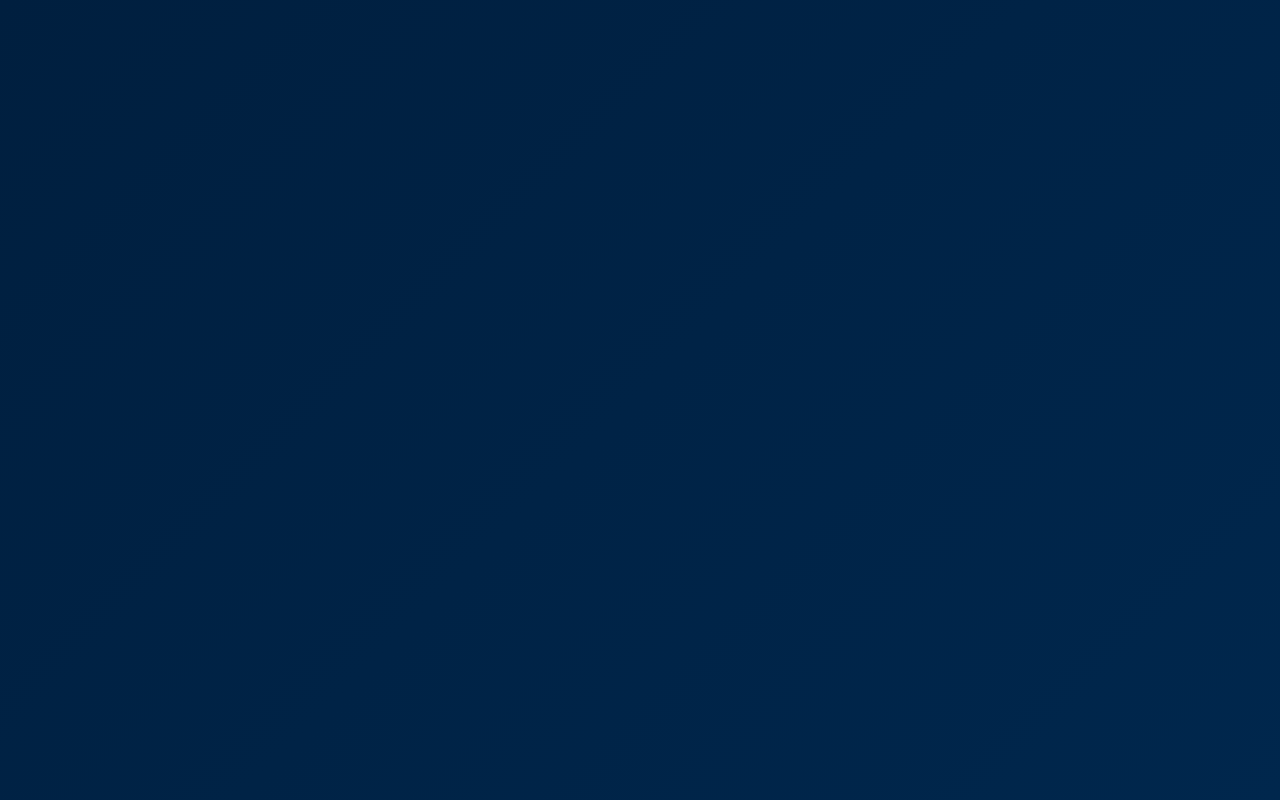
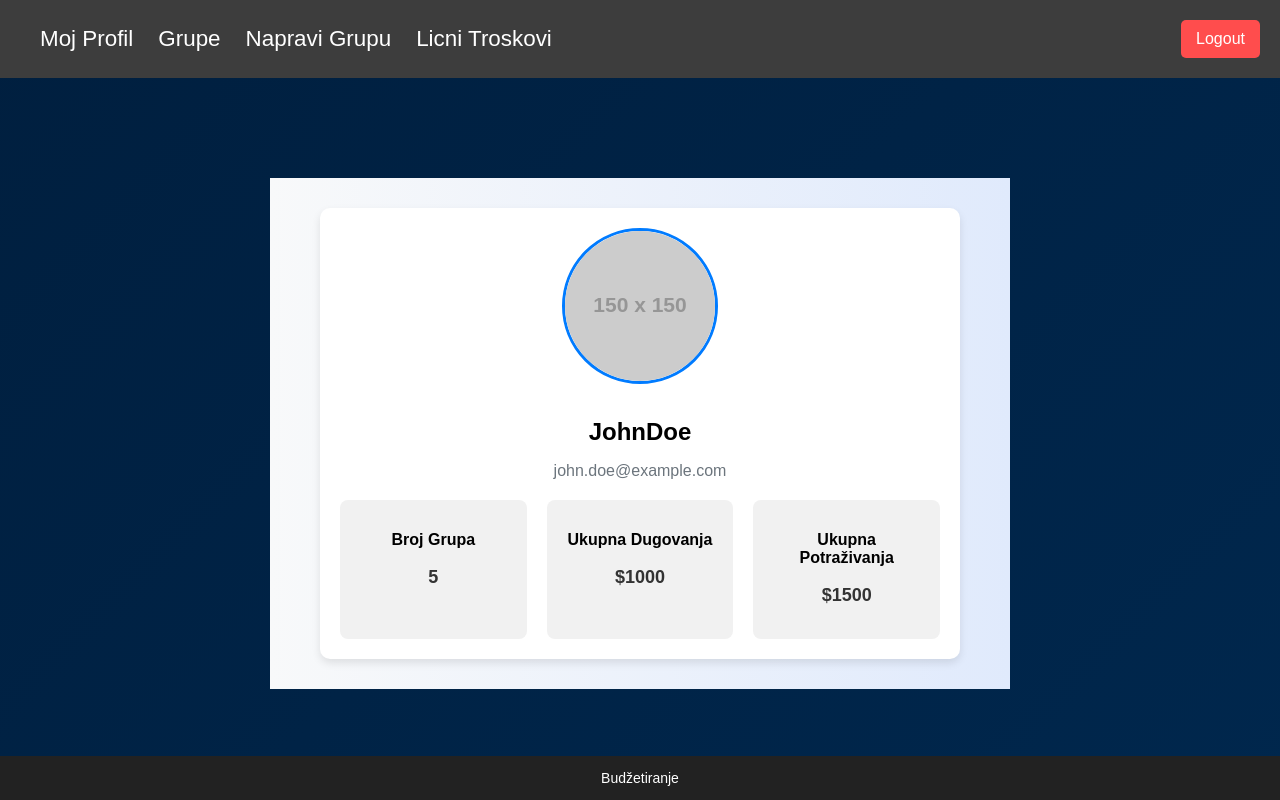
Before and after one commit to elab-development/internet-tehnologije-2024-projekat-budzetiranje_2021_0150, a React (Create React App) app in the folder front_domaci/: page /profile in a window 1280 px wide. Before the commit this address had no page. Built offline with nearby package versions, Linux system fonts and the light colour scheme.

Commit message:
Kreirana stranica profil ulogovanog korisnika, dodata navigacija i footer za potrebe react domaceg

```diff
--- a/front_domaci/src/App.js
+++ b/front_domaci/src/App.js
@@ -4,7 +4,7 @@ import { BrowserRouter as Router, Routes, Route } from "react-router-dom";
 import { useState } from "react";
 import Login from './Components/Login';
 import Register from './Components/Register';
-
+import Profile from './Components/Profile';
 
 function App() {
 
@@ -19,6 +19,7 @@ function App() {
         <Routes>
           <Route path="/" element={<Login />} />
           <Route path="/register" element={<Register />} />
+           <Route path="/profile" element={<Profile />} />
         </Routes>
       </div>
     </Router>
--- /dev/null
+++ b/front_domaci/src/Components/Footer.css
@@ -0,0 +1,12 @@
+.footer {
+  background-color: #222;
+  color: white;
+  text-align: center;
+  padding: 0;
+  font-size: 14px;
+
+  position: fixed;
+  bottom: 0;
+  left: 0;
+  width: 100%;
+}
--- /dev/null
+++ b/front_domaci/src/Components/Footer.jsx
@@ -0,0 +1,12 @@
+import React from "react";
+import "./Footer.css";
+
+function Footer() {
+  return (
+    <footer className="footer">
+      <p>Budžetiranje</p>
+    </footer>
+  );
+}
+
+export default Footer;
--- /dev/null
+++ b/front_domaci/src/Components/Navigation.css
@@ -0,0 +1,46 @@
+
+.nav-container {
+    display: flex;
+    justify-content: space-between;
+    align-items: center;
+    padding: 10px 0px;
+    background-color: #3d3d3d;
+    color: #fff;
+    position: relative;
+    width: 100%;
+  }
+
+
+  .nav-links {
+    display: flex;
+    list-style: none;
+    gap: 25px;
+  }
+
+  .nav-links a {
+    color: #fff;
+    text-decoration: none;
+    font-size: 1.4rem;
+    transition: color 0.3s;
+  }
+
+  .nav-links a:hover {
+    color: #ffcc00;
+  }
+
+
+  .logout-button {
+    background-color: #ff4d4d;
+    color: #fff;
+    border: none;
+    padding: 10px 15px;
+    margin-right: 20px;
+    font-size: 1rem;
+    border-radius: 5px;
+    cursor: pointer;
+    transition: background-color 0.3s;
+  }
+
+  .logout-button:hover {
+    background-color: #e60000;
+  }
--- /dev/null
+++ b/front_domaci/src/Components/Navigation.jsx
@@ -0,0 +1,65 @@
+import React, { useState, useEffect } from "react";
+import "./Navigation.css";
+
+const Navigation = () => {
+  const [role, setRole] = useState("vip");
+
+  useEffect(() => {
+    const storedRole = sessionStorage.getItem("role");
+    if (storedRole) {
+      setRole(storedRole);
+    }
+  }, []);
+
+  const renderNavigationLinks = () => {
+    switch (role) {
+      case "admin":
+        return (
+          <>
+            <li><a href="/users">Svi Korisnici</a></li>
+            <li><a href="/statistika">Statistika</a></li>
+          </>
+        );
+      case "vip":
+        return (
+          <>
+            <li><a href="/profile">Moj Profil</a></li>
+            <li><a href="/groups">Grupe</a></li>
+            <li><a href="/create-group">Napravi Grupu</a></li>
+            <li><a href="/personal-expences">Licni Troskovi</a></li>
+          </>
+        );
+      case "regular":
+        return (
+          <>
+            <li><a href="/profile">Moj Profil</a></li>
+            <li><a href="/groups">Grupe</a></li>
+            <li><a href="/create-group">Napravi Grupu</a></li>
+          </>
+        );
+      default:
+        return null;
+    }
+  };
+
+
+  const handleLogout = () => {
+    sessionStorage.removeItem("role");
+    window.location.href = "/";
+  };
+
+  return (
+    <nav className="navigation">
+      <div className="nav-container">
+        <ul className="nav-links">
+          {renderNavigationLinks()}
+        </ul>
+        <button className="logout-button" onClick={handleLogout}>
+          Logout
+        </button>
+      </div>
+    </nav>
+  );
+};
+
+export default Navigation;
--- /dev/null
+++ b/front_domaci/src/Components/Profile.css
@@ -0,0 +1,80 @@
+.profile-container {
+    margin: 100px auto;
+    padding: 20px;
+    width: 700px;
+    background: linear-gradient(to right, #f8f9fa, #e0eafc);
+  }
+
+  .profile-card {
+    width: 100%;
+    max-width: 600px;
+    background: #ffffff;
+    margin: 10px auto;
+    border-radius: 10px;
+    box-shadow: 0 4px 8px rgba(0, 0, 0, 0.1);
+    padding: 20px;
+    text-align: center;
+    overflow: hidden;
+  }
+
+  .profile-header {
+    position: relative;
+  }
+
+  .profile-image-container {
+    position: relative;
+    display: inline-block;
+    margin-bottom: 20px;
+  }
+
+  .profile-image {
+    width: 150px;
+    height: 150px;
+    border-radius: 50%;
+    object-fit: cover;
+    border: 3px solid #007bff;
+  }
+
+  .upload-input {
+    position: absolute;
+    top: 0;
+    left: 0;
+    width: 100%;
+    height: 100%;
+    opacity: 0;
+    cursor: pointer;
+  }
+
+  .profile-username {
+    font-size: 24px;
+    margin: 10px 0;
+  }
+
+  .profile-email {
+    color: #6c757d;
+    margin-bottom: 20px;
+  }
+
+  .profile-details {
+    display: grid;
+    grid-template-columns: repeat(3, 1fr);
+    gap: 20px;
+  }
+
+  .profile-stat {
+    padding: 15px;
+    background: #f1f1f1;
+    border-radius: 8px;
+    text-align: center;
+  }
+
+  .profile-stat h3 {
+    margin-bottom: 10px;
+    font-size: 16px;
+  }
+
+  .profile-stat p {
+    font-size: 18px;
+    font-weight: bold;
+    color: #333;
+  }
--- /dev/null
+++ b/front_domaci/src/Components/Profile.jsx
@@ -0,0 +1,68 @@
+import React, { useState } from "react";
+import "./Profile.css";
+import Navigation from "./Navigation";
+import Footer from "./Footer";
+
+const Profile = () => {
+  const [profileImage, setProfileImage] = useState(null);
+  const [username, setUsername] = useState("JohnDoe");
+  const [email, setEmail] = useState("john.doe@example.com");
+  const [groupCount, setGroupCount] = useState(5);
+  const [totalDebt, setTotalDebt] = useState(1000);
+  const [totalClaims, setTotalClaims] = useState(1500);
+
+  const handleImageUpload = (event) => {
+    const file = event.target.files[0];
+    if (file) {
+      const reader = new FileReader();
+      reader.onloadend = () => {
+        setProfileImage(reader.result);
+      };
+      reader.readAsDataURL(file);
+    }
+  };
+
+  return (
+    <>
+        <Navigation />
+
+        <div className="profile-container">
+        <div className="profile-card">
+            <div className="profile-header">
+            <div className="profile-image-container">
+                <img
+                src={profileImage || "https://via.placeholder.com/150"}
+                alt="Profilna slika"
+                className="profile-image"
+                />
+                <input
+                type="file"
+                className="upload-input"
+                onChange={handleImageUpload}
+                />
+            </div>
+            <h1 className="profile-username">{username}</h1>
+            <p className="profile-email">{email}</p>
+            </div>
+            <div className="profile-details">
+            <div className="profile-stat">
+                <h3>Broj Grupa</h3>
+                <p>{groupCount}</p>
+            </div>
+            <div className="profile-stat">
+                <h3>Ukupna Dugovanja</h3>
+                <p>${totalDebt}</p>
+            </div>
+            <div className="profile-stat">
+                <h3>Ukupna Potraživanja</h3>
+                <p>${totalClaims}</p>
+            </div>
+            </div>
+        </div>
+        </div>
+        <Footer/>
+    </>
+  );
+};
+
+export default Profile;
```
